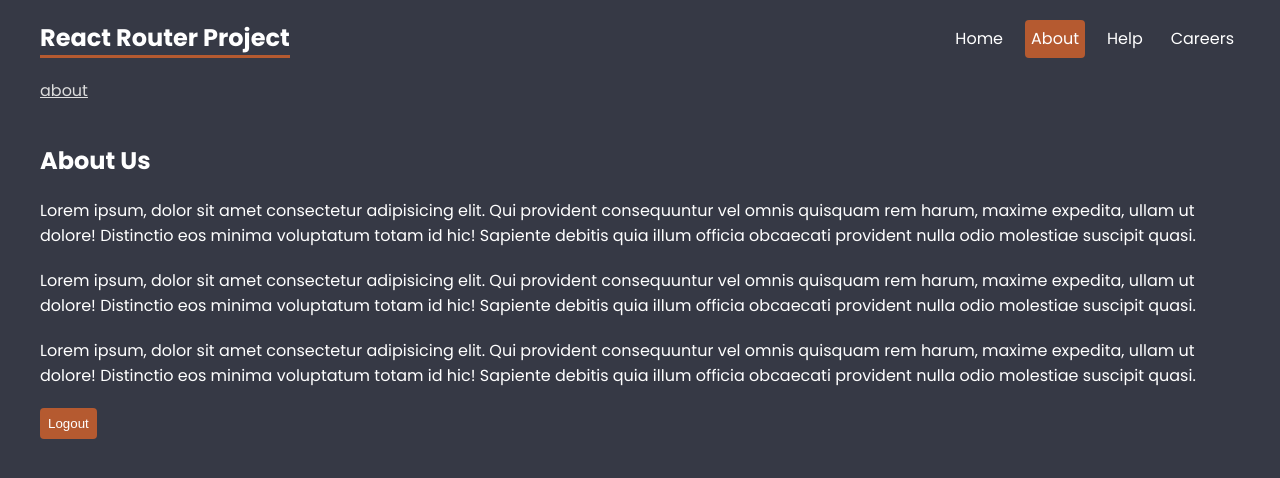
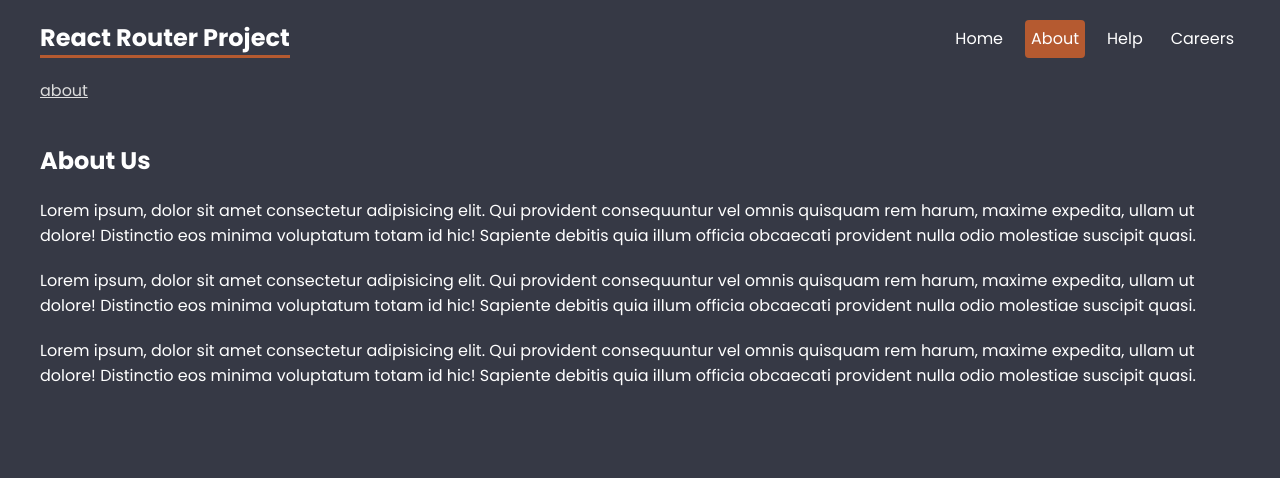
Before and after one commit to ElenaCoder/react-router-project, a React (Vite) app: page /about in a window 1280 px wide. Shown: the top 478 px of the page. Built offline with nearby package versions, Linux system fonts and the light colour scheme.

Commit message:
refactor: delete Navigate component from About page

```diff
--- a/src/pages/About.jsx
+++ b/src/pages/About.jsx
@@ -1,13 +1,4 @@
-import { useState } from 'react';
-import { Navigate } from 'react-router-dom';
-
 export default function About() {
-    const [user, setUser] = useState('elena');
-
-    if (!user) {
-        return <Navigate to='./' replace={true} />;
-    }
-
     return (
         <>
             <div className='about'>
@@ -33,8 +24,6 @@ export default function About() {
                     voluptatum totam id hic! Sapiente debitis quia illum officia
                     obcaecati provident nulla odio molestiae suscipit quasi.
                 </p>
-
-                <button onClick={() => setUser(null)}>Logout</button>
             </div>
         </>
     );
```
